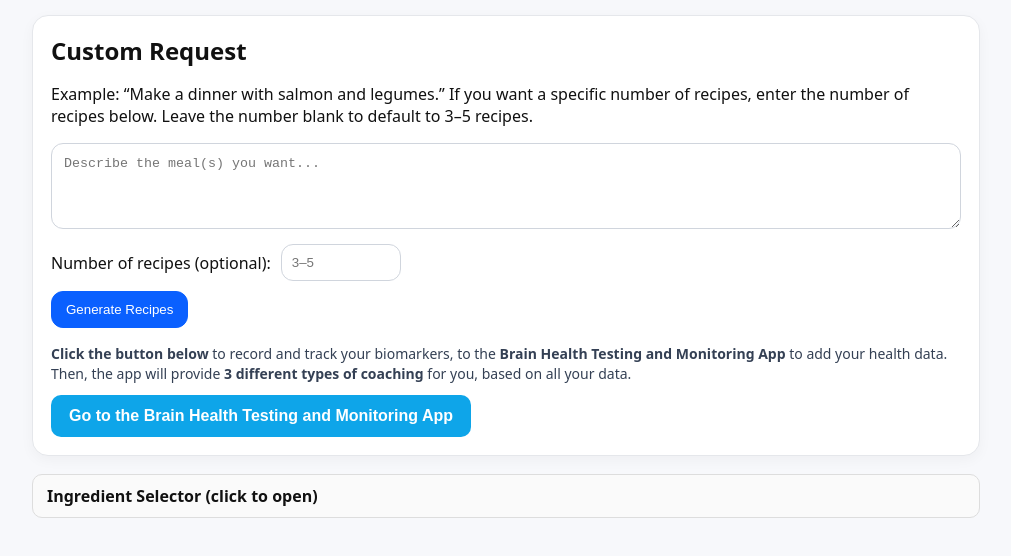
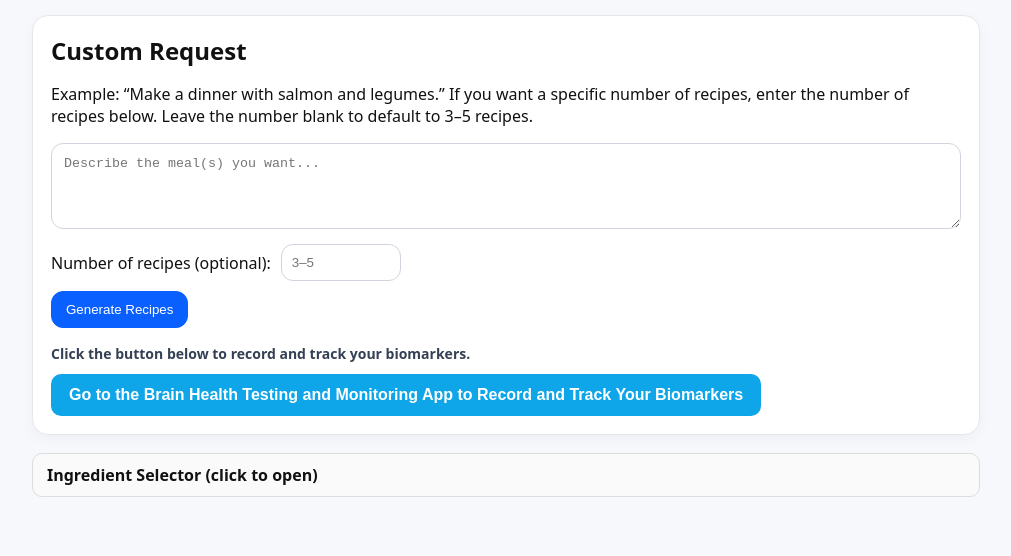
Before and after one commit to BrainPreserve/meals_current, a plain HTML site: page index.html in a window 1280 px wide. Shown: the part 104-660 px from the top of the page, without its empty margins (134-1145 px from the left). Drawn offline with nearby package versions, Linux system fonts and the light colour scheme.

Commit message:
Update index.html

```diff
--- a/index.html
+++ b/index.html
@@ -416,14 +416,12 @@ ${goals}`;
     wrap.style.marginTop = "16px";
     wrap.innerHTML = `
       <div style="margin-bottom:10px; font-size:14px; color:#344054; line-height:1.45;">
-        <strong>Click the button below</strong> to record and track your biomarkers, to the
-        <strong>Brain Health Testing and Monitoring App</strong> to add your health data. Then, the app will provide
-        <strong>3 different types of coaching</strong> for you, based on all your data.
+        <strong>Click the button below to record and track your biomarkers.</strong>
       </div>
 
       <button id="btn-send-open-btma"
               style="padding:12px 18px; border-radius:10px; background:#0ea5e9; color:#fff; border:none; font-weight:700; font-size:16px;">
-        Go to the Brain Health Testing and Monitoring App
+        Go to the Brain Health Testing and Monitoring App to Record and Track Your Biomarkers
       </button>
       <span id="btma-status" style="margin-left:10px; font-size:14px; color:#475467;"></span>
     `;
```
